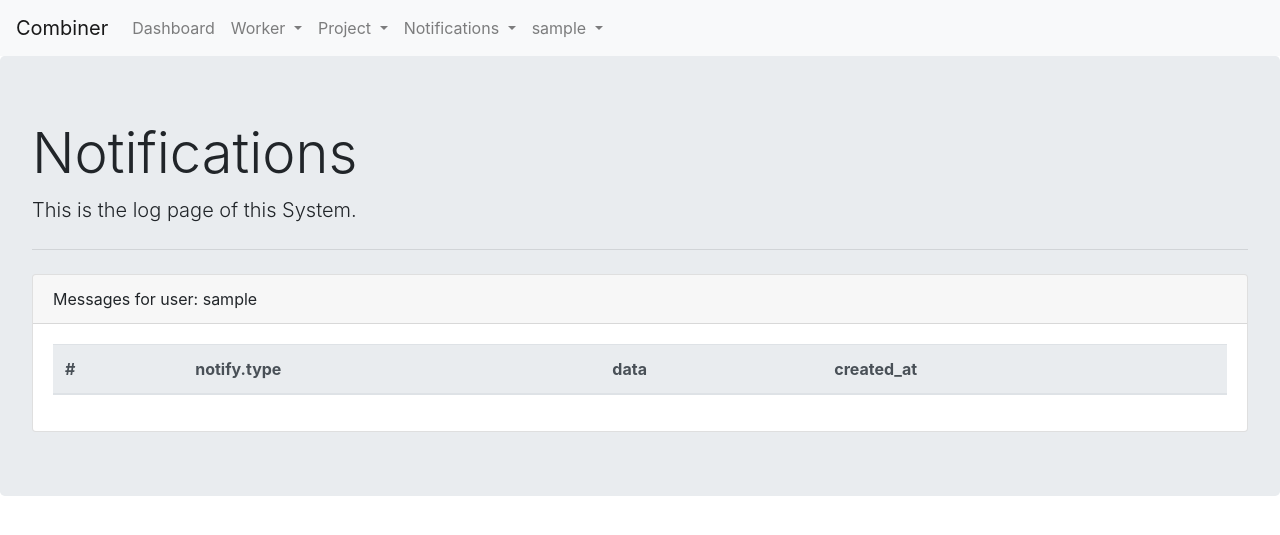
After one commit to Alexander35/combiner, a Django app: page /notify/all/ in a window 1280 px wide. The commit adds this page. Shown: the top 535 px of the page. Run offline with Django 3.2, Linux system fonts and the light colour scheme; the visitor is signed in with stand-in values (Sample User, id 1); data that the repository does not hold is empty; some libraries are stand-ins or nearby versions.

Commit message:
notify page

```diff
--- /dev/null
+++ b/comander/templates/dashboard/notification_page.html
@@ -0,0 +1,50 @@
+{% extends "general.html" %}
+
+{% block header %}
+
+{% include "header.html" %}
+
+{% endblock %}
+
+{% block body %}
+
+<div class="jumbotron">
+  <h1 class="display-4">Notifications</h1>
+
+  <p class="lead">
+    This is the log page of this System.
+  </p>
+  <hr class="my-4">
+
+  <div class="card">
+    <div class="card-header">
+    	Messages for user: {{ user.username }}
+    </div>
+    <div class="card-body">
+	  <div class="table-responsive">
+		<table class="table">
+		  <thead class="thead-light">
+		    <tr>
+		      <th scope="col">#</th>
+		      <th scope="col">notify.type</th>
+		      <th scope="col">data</th>
+		      <th scope="col">created_at</th>
+		    </tr>
+		  </thead>
+		  <tbody>
+		  	{% for message in notifies %}
+		  	<tr>
+		      <th scope="row">{{ message.id }}</th>
+		      <td>{{ message.type }}</td>
+		      <td>{{ message.data }}</td>
+		      <td>{{ message.created_at}}</td>
+		    </tr>
+		    {% endfor %}
+		  </tbody>
+		</table>
+	  </div>
+	</div>
+  </div>
+</div>
+
+{% endblock %}
--- a/comander/templates/header.html
+++ b/comander/templates/header.html
@@ -32,10 +32,7 @@
           Notifications
         </a>
         <div class="dropdown-menu" aria-labelledby="navbarDropdown">
-          <a class="dropdown-item" href="#">Action</a>
-          <a class="dropdown-item" href="#">Another action</a>
-          <div class="dropdown-divider"></div>
-          <a class="dropdown-item" href="#">Something else here</a>
+          <a class="dropdown-item" href="{% url 'notify_all' %}">All Notification</a>
         </div>
       </li>
 
--- a/comander/urls.py
+++ b/comander/urls.py
@@ -26,4 +26,6 @@ urlpatterns = [
     path('project/run_in_parallel_mode/<project_id>/', views.project_run_in_parallel_mode, name="project_run_in_parallel_mode"),
     path('project/status_page/<project_id>/', views.project_status_page, name="project_status_page"),
 
+    path('notify/all/', views.notify_all, name="notify_all"),
+
 ]
--- a/comander/views.py
+++ b/comander/views.py
@@ -5,6 +5,7 @@ from .forms import AddWorkerForm, ShareWorkerToUser
 from .models import Worker
 from .views_worker import *
 from .views_project import *
+from .views_notify import *
 
 # Create your views here.
 
--- /dev/null
+++ b/comander/views_notify.py
@@ -0,0 +1,17 @@
+from django.contrib.auth.models import User
+from django.shortcuts import render, redirect
+from django.contrib.auth.decorators import login_required
+from .models import Notify
+
+@login_required
+def notify_all(request):
+	notifies = Notify.objects.filter(to=request.user)
+
+	return render(
+            request,
+            'dashboard/notification_page.html',
+            {
+                'title' : 'Notification Page',
+                'notifies' : notifies,
+            }
+        )
```
Also changed, not shown: comander/models.py (+21 -0 lines).
